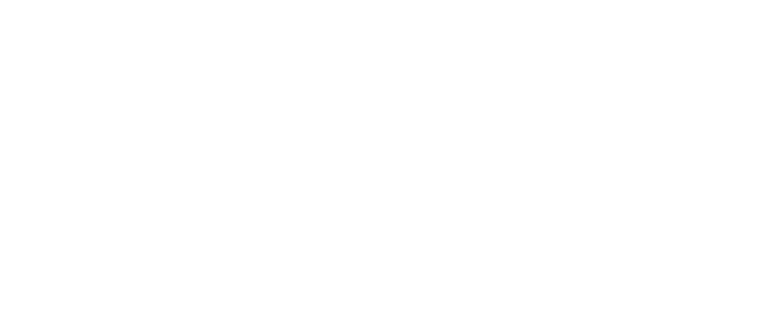
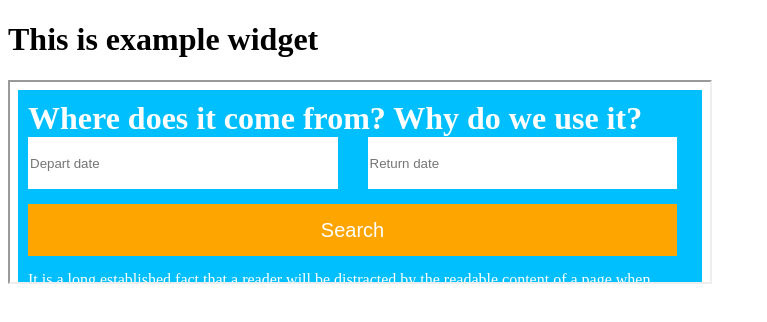
Before and after one commit to SokSashaa/widget, a website: page index.html in a window 1280 px wide. Shown: the whole page, without its empty margins (0-767 px from the left). Drawn offline with Linux system fonts and the light colour scheme.

Commit message:
testImport

```diff
--- /dev/null
+++ b/exportWidget.js
@@ -0,0 +1,13 @@
+import {rootW} from "./widget/exp.js";
+
+window.onload = () => {
+    const root = document.querySelector('#rootWidget');
+    const rootWidth = root.getAttribute('data-width');
+    const frame = document.createElement('iframe');
+    frame.setAttribute('width', rootWidth);
+    frame.setAttribute('height','200px');
+    frame.setAttribute('src', './widget/widget.html');
+    root.insertAdjacentElement('beforeend', frame);
+
+    //console.log(rootW);
+};
--- a/index.html
+++ b/index.html
@@ -2,9 +2,13 @@
 <html lang="en">
 <head>
     <meta charset="UTF-8">
-    <title>Title</title>
+    <title>ExWidget</title>
+    <script src="exportWidget.js" type="module" defer></script>
 </head>
 <body>
+<h1>This is example widget</h1>
+<div id="rootWidget" data-width="700px" style="height: auto"></div>
 
+<!--<script src="../widget/widget/exp.js" type="module"></script>-->
 </body>
 </html>
--- /dev/null
+++ b/widget/exp.js
@@ -0,0 +1 @@
+export const rootW = document.querySelector('#mainWidget');
--- a/widget/widget.html
+++ b/widget/widget.html
@@ -24,5 +24,6 @@
 </div>
 <script src="datepicker.js"></script>
 <script src="widget.js"></script>
+<script src="exp.js"></script>
 </body>
 </html>
```
Also changed, not shown: package.json (added, +16 -0 lines), widget/widget.js (line endings or trailing spaces), 1 other file.
